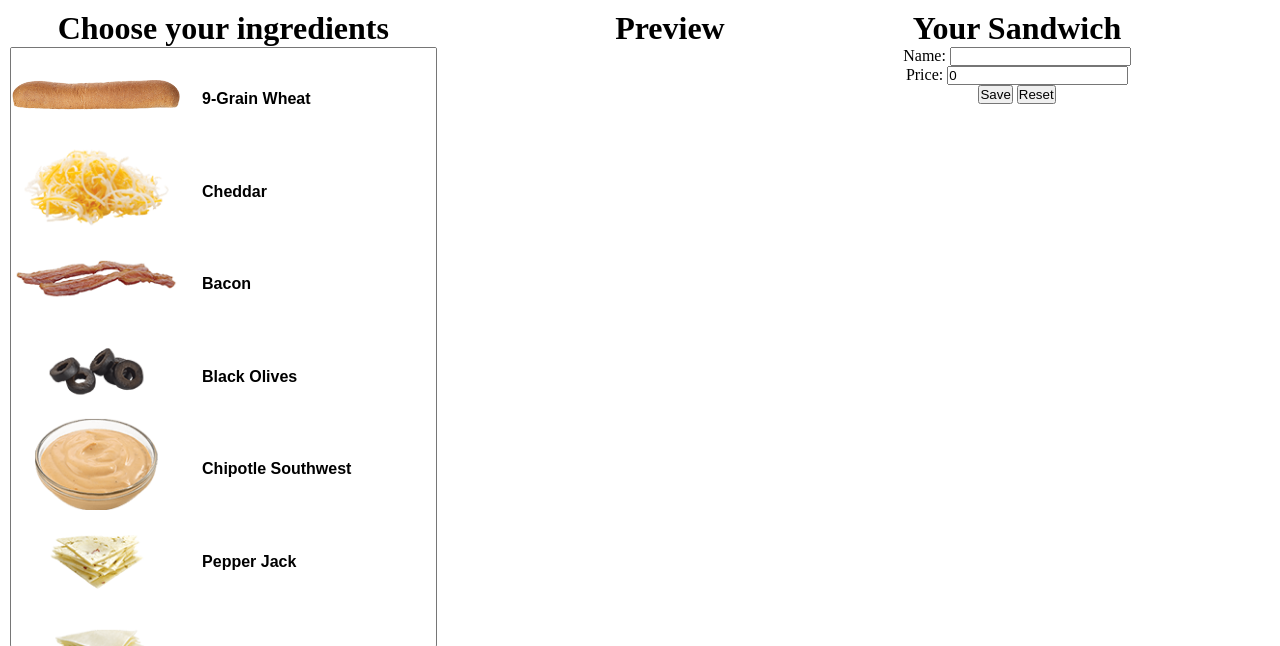
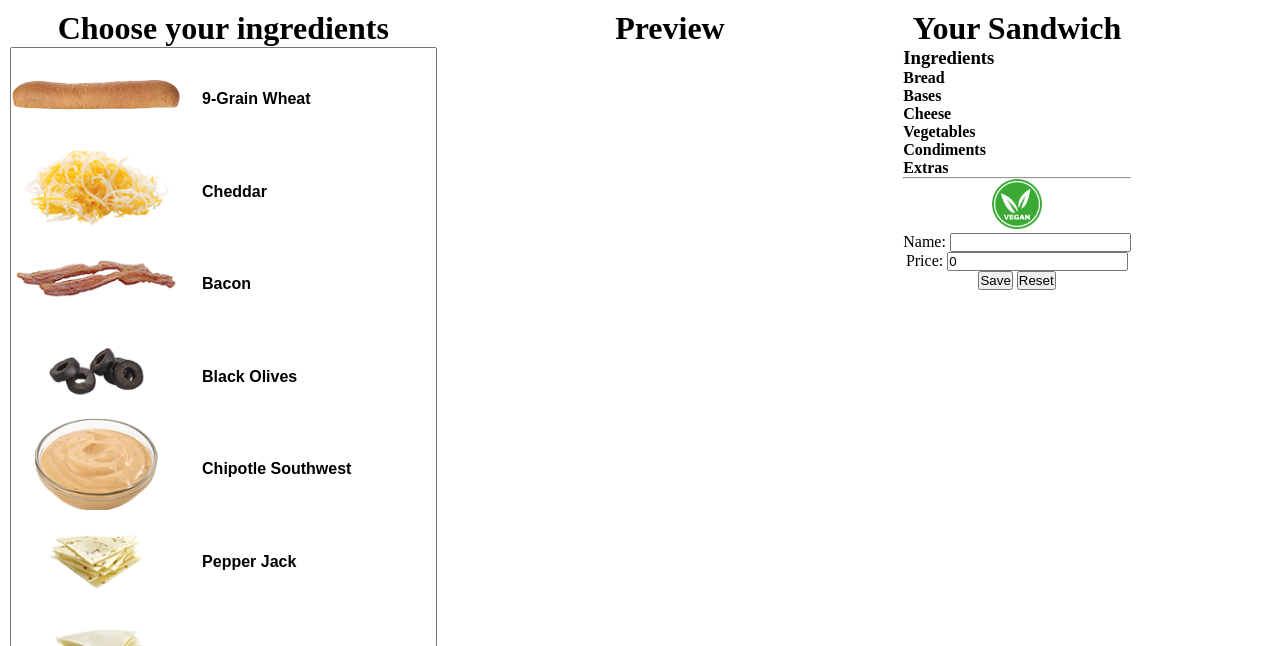
Before and after one commit to msienkiewicz7/baccoapp, a Django app: template baccoapp/mysandwich/templates/mysandwich/mysandwich.html in a window 1280 px wide. Shown: the part 67-713 px from the top of the page. Run offline with Django 3.2, Linux system fonts and the light colour scheme; the template is opened without the code that fills it: values that come from a table or form of the project are taken from there, others are empty; a user stored in the database is signed in; data comes from the database, SQL or seed files in the repository.

Commit message:
final column: ingredients list, vegan img, calories counter

```diff
--- a/baccoapp/mysandwich/models.py
+++ b/baccoapp/mysandwich/models.py
@@ -43,8 +43,7 @@ class Ingredient(models.Model):
     #     return cls.price
 
     def __str__(self):
-        return "%s,%.2f,%s,%s,%s" % (self.name, self.price, self.type, self.img_small, self.img_large)
-    #     # return '[' + self.type + '] ' + self.name
+        return self.name
     #
 
 
--- a/baccoapp/mysandwich/templates/mysandwich/mysandwich.html
+++ b/baccoapp/mysandwich/templates/mysandwich/mysandwich.html
@@ -22,7 +22,7 @@
       <div class="form-wrapper">
         <select name="ingredients" required id="id_ingredients" multiple>
           {% for value, label, ingredient in form.ingredients.field.choices %}
-            <option style="background-image:url(/{{ ingredient.img_small }})" img_small="/{{ ingredient.img_small }}" img_large="/{{ ingredient.img_large }}" type="{{ ingredient.type }}" price="{{ ingredient.price }}" value="{{ ingredient.id }}">{{ ingredient.name }}</option>
+            <option style="background-image:url(/{{ ingredient.img_small }})" calories="{{ ingredient.calories }}" is_vegan="{{ ingredient.is_vegan }}" img_small="/{{ ingredient.img_small }}" img_large="/{{ ingredient.img_large }}" type="{{ ingredient.type }}" price="{{ ingredient.price }}" value="{{ ingredient.id }}">{{ ingredient.name }}</option>
           {% endfor %}
         </select>
         <input hidden type="text" name="all_selected_ingredient_ids" required id="id_all_selected_ingredient_ids">
@@ -43,6 +43,37 @@
 
   <div class="final">
     <h1>Your Sandwich</h1>
+    <div class="sandwich_infos">
+      <div class="info_ingredients">
+        <h3>Ingredients</h4>
+        <h4>Bread</h4>
+        <div class="info_bread"></div>
+
+        <h4>Bases</h4>
+        <div class="info_base"></div>
+
+        <h4>Cheese</h4>
+        <div class="info_cheese"></div>
+
+        <h4>Vegetables</h4>
+        <div class="info_vegetable"></div>
+
+        <h4>Condiments</h4>
+        <div class="info_condiment"></div>
+
+        <h4>Extras</h4>
+        <div class="info_extras"></div>
+
+
+      </div>
+
+    </div>
+
+    <hr>
+    <div class="rest">
+      <p id="calories"></p>
+      <img id="vegan" src="/static/images/vegan_symbol.png" alt="">
+
       <div class="name-wrapper">
         <p class="name">
           <label for="id_name">Name:</label>
@@ -55,6 +86,8 @@
       </p>
       <button id="save" type="submit">Save</button>
       <button id="reset" type="button" name="button" onclick="location.href=''">Reset</button>
+
+    </div>
   </div>
 
 
--- a/baccoapp/static/styles/final.css
+++ b/baccoapp/static/styles/final.css
@@ -17,3 +17,16 @@
   /* width: 33.33%; */
   padding: 10px;
 }
+
+.sandwich_infos {
+  text-align: left;
+  height: auto;
+}
+
+.sandwich_infos div {
+  /* height: 50px; */
+}
+
+#vegan {
+  width: 50px;
+}
```
Also changed, not shown: baccoapp/static/js/mysandwich.js (+40 -0 lines), baccoapp/static/images/vegan_symbol.png (added). Lines whose indentation alone changed are shown as unchanged.
